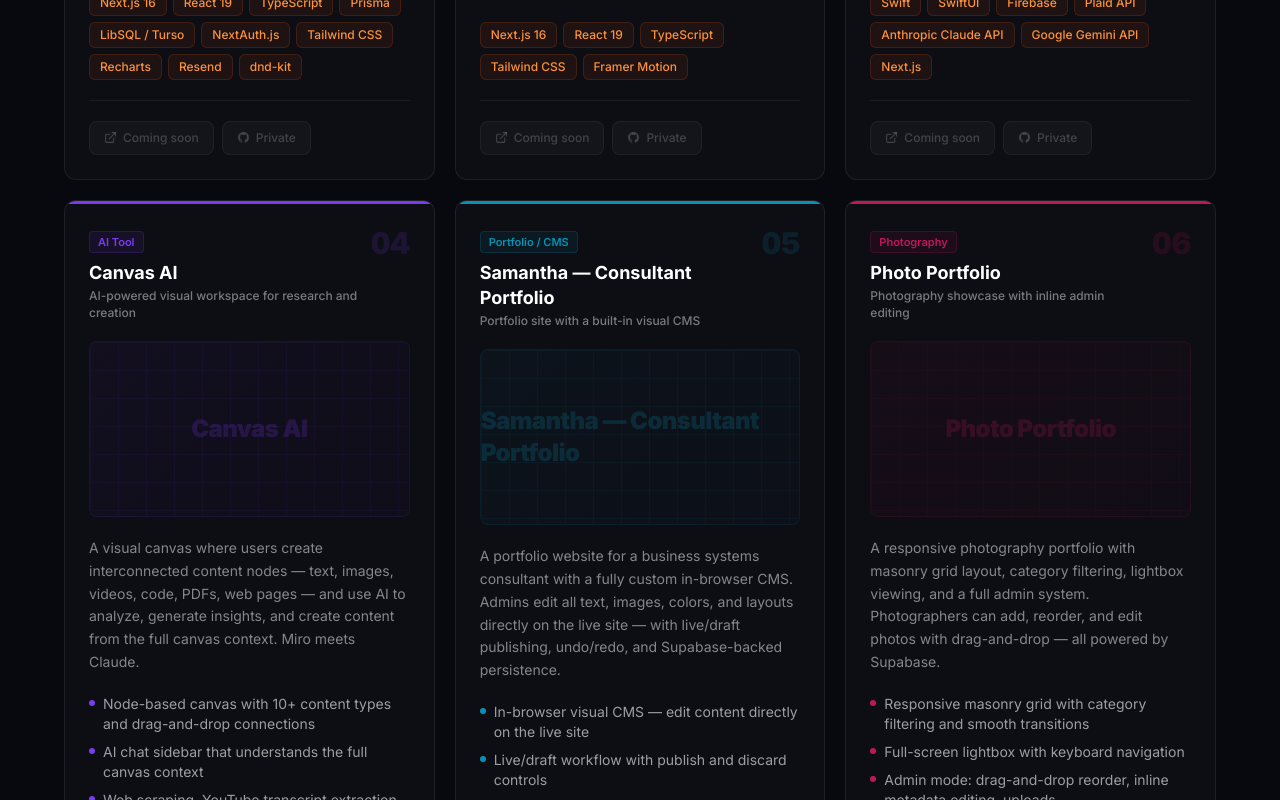
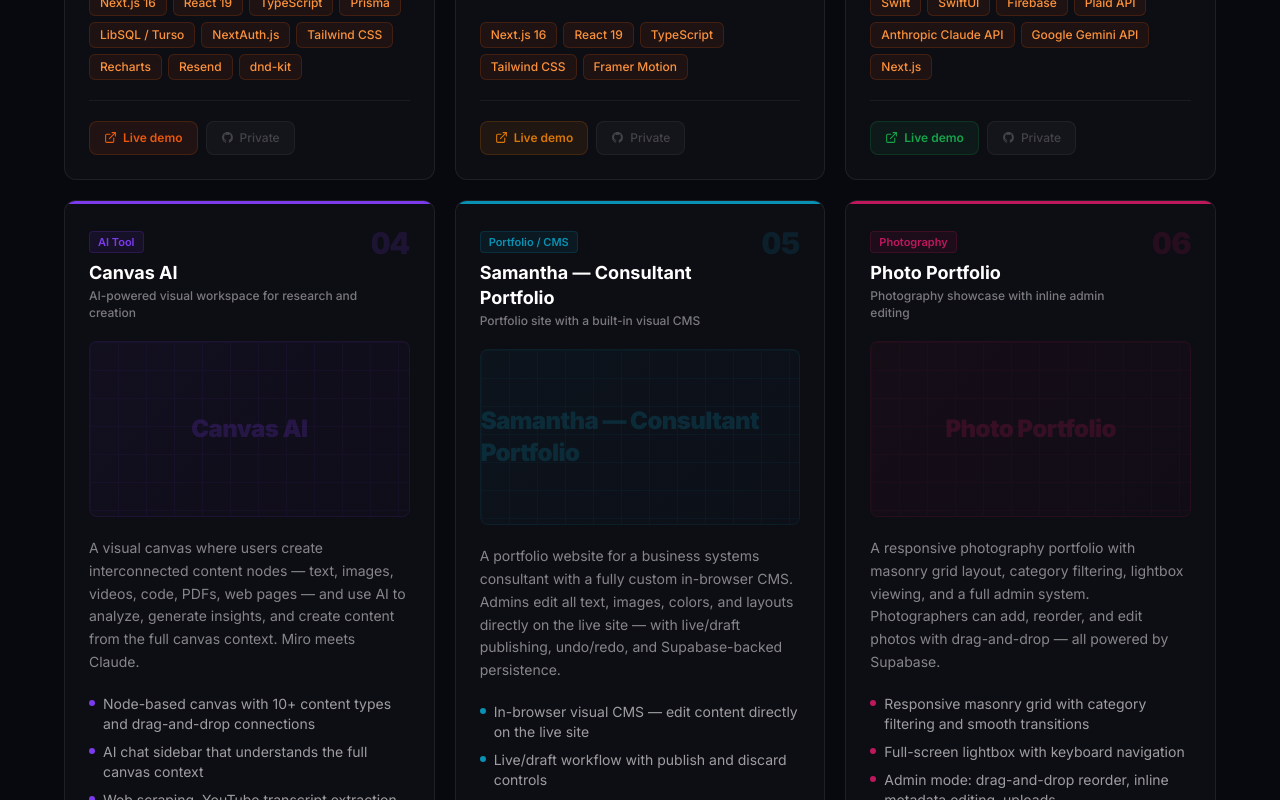
Before and after one commit to dwayne-brown-jr/portfolio, a React (Vite) app: page / in a window 1280 px wide. Shown: the part 2500-3300 px from the top of the page. Built offline with nearby package versions, Linux system fonts and the light colour scheme.

Commit message:
Add live URLs for all 6 projects

```diff
--- a/src/data/projects.js
+++ b/src/data/projects.js
@@ -24,7 +24,7 @@ export const projects = [
       'Branded client portal with checklist progress and document uploads',
       'Pipeline analytics with conversion funnels and bottleneck alerts',
     ],
-    links: { live: '', github: '' },
+    links: { live: 'https://onboard-flow-prod.netlify.app/dashboard', github: '' },
     accent: '#ea580c',
     category: 'SaaS Platform',
   },
@@ -41,7 +41,7 @@ export const projects = [
       'Tiered pricing cards with Starter / Professional / Business plans',
       'FAQ, testimonials, and trust/social proof sections',
     ],
-    links: { live: '', github: '' },
+    links: { live: 'https://onboardflow-site.netlify.app', github: '' },
     accent: '#d97706',
     category: 'Marketing Site',
   },
@@ -66,7 +66,7 @@ export const projects = [
       'Net worth tracking, budgeting, and debt payoff calculator',
       'Household/couple mode with shared goals and consolidated views',
     ],
-    links: { live: '', github: '' },
+    links: { live: 'https://flourishfinance.netlify.app', github: '' },
     accent: '#16a34a',
     category: 'iOS / macOS App',
   },
@@ -93,7 +93,7 @@ export const projects = [
       'Web scraping, YouTube transcript extraction, and PDF parsing',
       'Auto-layout algorithms (grid, tree, radial) and presentation mode',
     ],
-    links: { live: '', github: '' },
+    links: { live: 'https://canvas-ai-workspace.netlify.app', github: '' },
     accent: '#7c3aed',
     category: 'AI Tool',
   },
@@ -110,7 +110,7 @@ export const projects = [
       'Animated hero with typewriter effect and scroll-triggered counters',
       'Editable card groups, block lists, and section-level content management',
     ],
-    links: { live: '', github: '' },
+    links: { live: 'https://bysamanthabrown.netlify.app', github: '' },
     accent: '#0891b2',
     category: 'Portfolio / CMS',
   },
@@ -127,7 +127,7 @@ export const projects = [
       'Admin mode: drag-and-drop reorder, inline metadata editing, uploads',
       'Editable about page, site content, and categories — all database-backed',
     ],
-    links: { live: '', github: '' },
+    links: { live: 'https://oneframeandgrain.netlify.app', github: '' },
     accent: '#be185d',
     category: 'Photography',
   },
```
